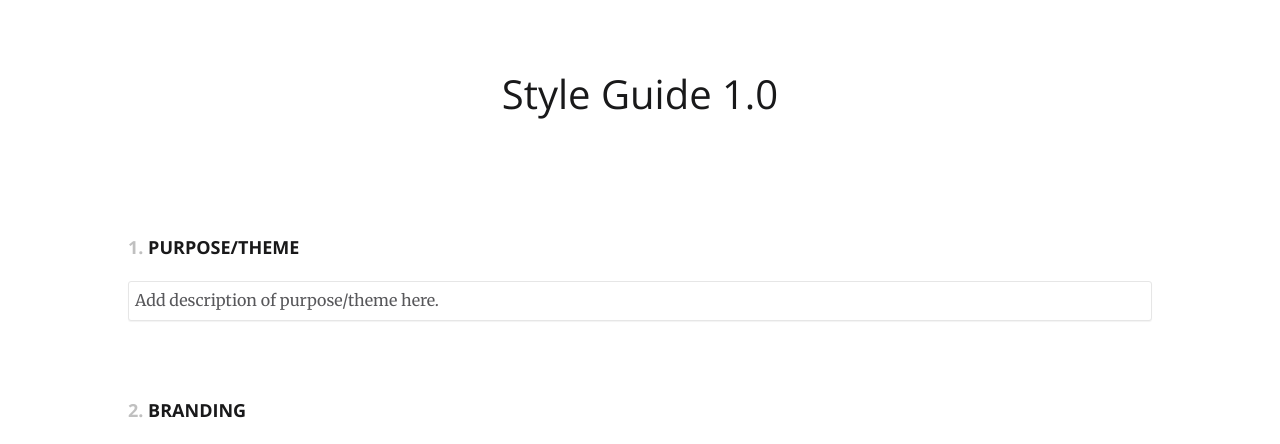
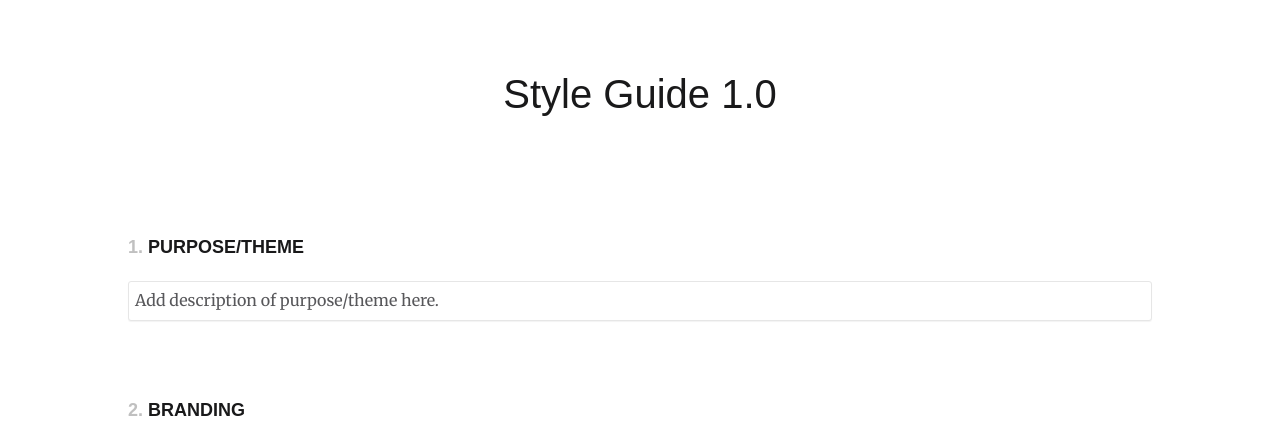
Before and after one commit to Foxx-Skyler/WDD-331-Group-2, a website built with Parcel: page style-guide-template/src/index.html in a window 1280 px wide. Shown: the part 130-574 px from the top of the page. Built offline with nearby package versions, Linux system fonts and the light colour scheme.

Commit message:
Update styles.css

```diff
--- a/style-guide-template/src/scss/styles.css
+++ b/style-guide-template/src/scss/styles.css
@@ -174,7 +174,7 @@
 -------------------------------- */
 h1,
 h2 {
-  font-family: "Open Sans", sans-serif;
+  font-family: "Viner Hand ITC", sans-serif;
   color: #19191a;
 }
 
```
